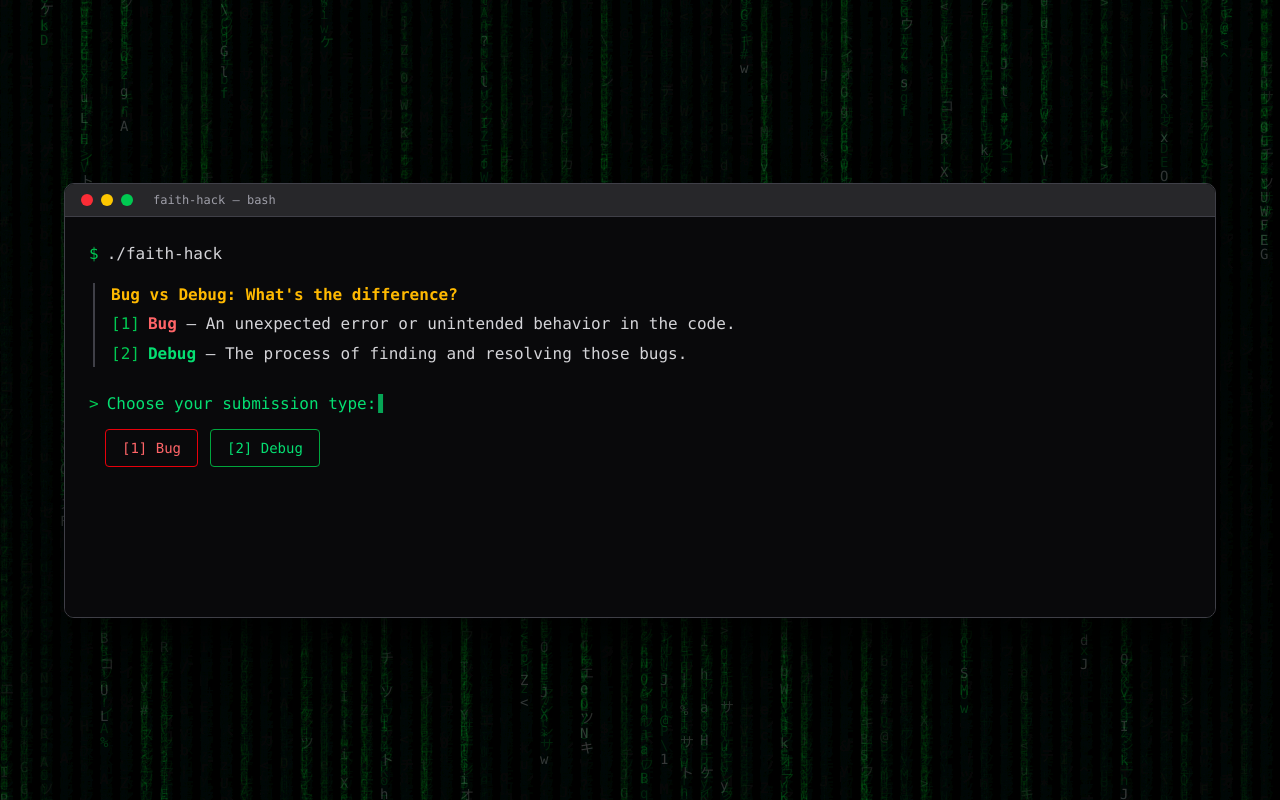
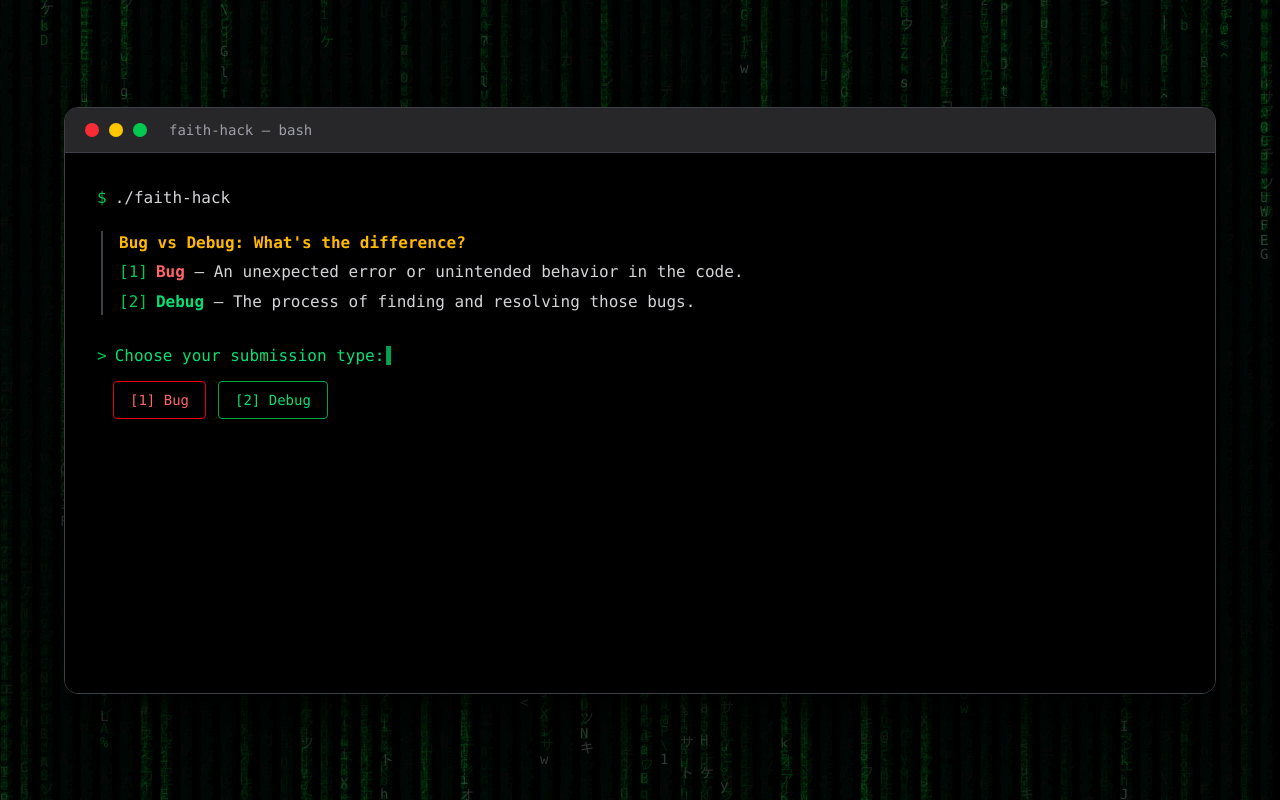
Before and after one commit to dlsl-animodev/faith-hack, a Next.js app in the folder frontend/: page /home in a window 1280 px wide. Built offline with nearby package versions, Linux system fonts and the light colour scheme.

Commit message:
style: change some style

```diff
--- a/frontend/components/CliTerminal.tsx
+++ b/frontend/components/CliTerminal.tsx
@@ -18,17 +18,17 @@ export default function CliTerminal({
   title = 'faith-hack — bash',
 }: CliTerminalProps) {
   return (
-    <div className="rounded-lg border border-zinc-700 overflow-hidden shadow-2xl shadow-black">
+    <div className="rounded-xl border border-zinc-700 overflow-hidden shadow-2xl shadow-black">
       {/* Title bar */}
-      <div className="bg-zinc-800 px-4 py-2 flex items-center gap-2 border-b border-zinc-700">
-        <span className="w-3 h-3 rounded-full bg-red-500" />
-        <span className="w-3 h-3 rounded-full bg-yellow-400" />
-        <span className="w-3 h-3 rounded-full bg-green-500" />
-        <span className="ml-3 text-xs text-zinc-400">{title}</span>
+      <div className="bg-zinc-800 px-5 py-3 flex items-center gap-2.5 border-b border-zinc-700">
+        <span className="w-3.5 h-3.5 rounded-full bg-red-500" />
+        <span className="w-3.5 h-3.5 rounded-full bg-yellow-400" />
+        <span className="w-3.5 h-3.5 rounded-full bg-green-500" />
+        <span className="ml-3 text-sm text-zinc-400">{title}</span>
       </div>
 
       {/* Scrollable content area */}
-      <div className="bg-zinc-950 p-6 space-y-4 min-h-[400px] max-h-[80vh] overflow-y-auto">
+      <div className="bg-black p-8 space-y-5 min-h-[540px] max-h-[85vh] overflow-y-auto text-base">
         {children}
       </div>
     </div>
```
